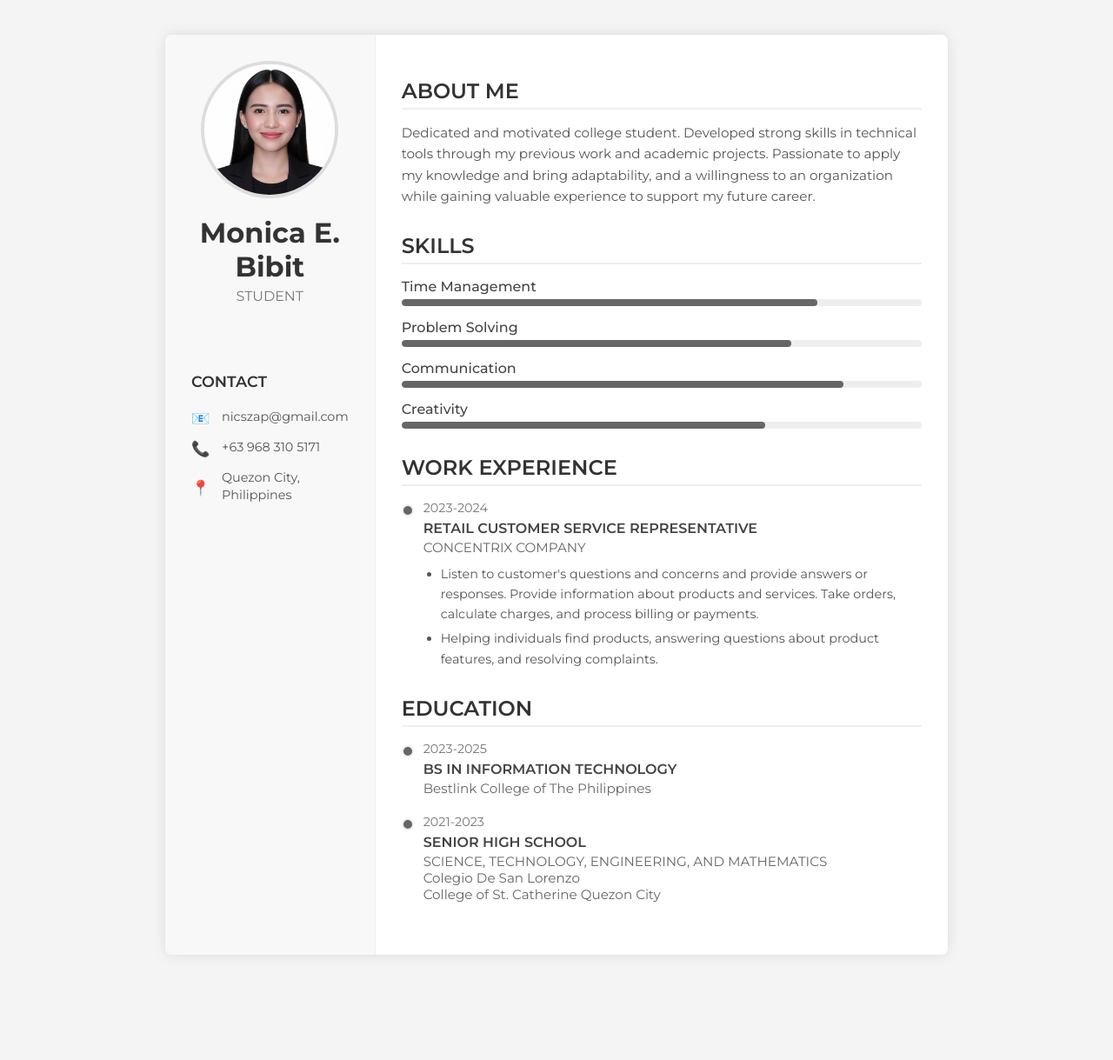
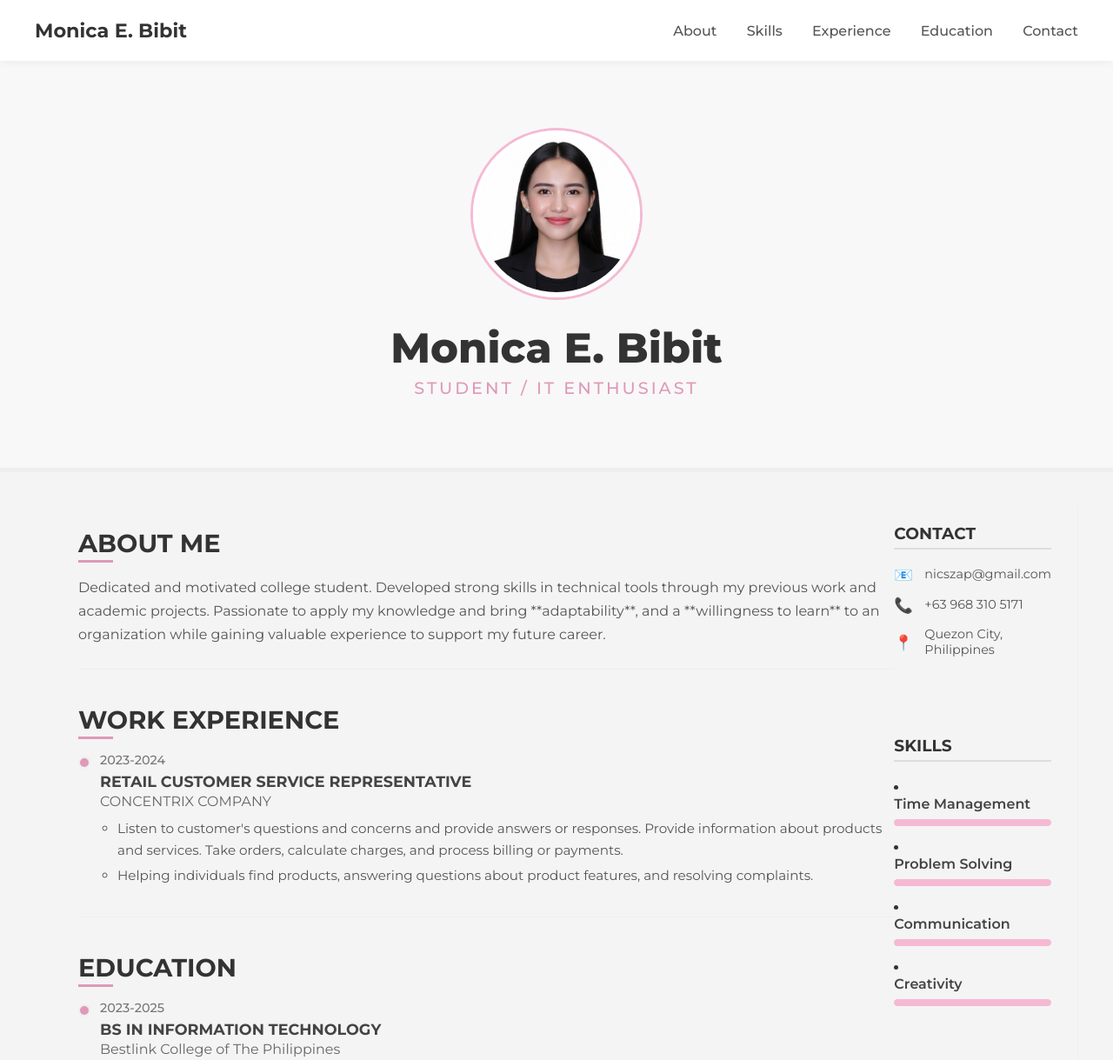
Before and after one commit to MonicaBibit/22017-WEB101-BIBIT, a plain HTML site: page index.html in a window 1280 px wide. Shown: the top 1219 px of the page at 87% size. Before the commit the page ends 1138 px from the top, so only its background shows below. Drawn offline with Linux system fonts and the light colour scheme.

Commit message:
Update index.html

```diff
--- a/index.html
+++ b/index.html
@@ -3,86 +3,135 @@
 <head>
     <meta charset="UTF-8">
     <meta name="viewport" content="width=device-width, initial-scale=1.0">
-    <title>Monica E. Bibit - Web Profile</title>
-    <link href="https://fonts.googleapis.com/css2?family=Montserrat:wght@300;400;500;600;700&display=swap" rel="stylesheet">
+    <title>Monica E. Bibit - Web Portfolio</title>
+    <link href="https://fonts.googleapis.com/css2?family=Montserrat:wght@300;400;500;600;700;800&display=swap" rel="stylesheet">
     <style>
-        /* General Reset and Base Styles */
+        /* BASE & LAYOUT STYLES */
+        :root {
+            --primary-dark: #333;
+            --primary-light: #f8f8f8;
+            --accent-pink: #f5b9d3; /* Soft, muted light pink */
+            --accent-dark-pink: #e099b8; /* Slightly darker pink for contrast/hover */
+            --text-color: #555;
+            --header-height: 70px;
+        }
+
         body {
             font-family: 'Montserrat', sans-serif;
             margin: 0;
             padding: 0;
-            background-color: #f4f4f4; /* A light background, close to the image's border */
-            color: #333;
-            min-height: 100vh;
+            background-color: #f4f4f4;
+            color: var(--primary-dark);
+            scroll-behavior: smooth;
+        }
+
+        /* HEADER / NAVIGATION */
+        .site-header {
+            width: 100%;
+            height: var(--header-height);
+            background-color: #fff;
+            box-shadow: 0 2px 10px rgba(0, 0, 0, 0.05);
+            position: sticky;
+            top: 0;
+            z-index: 1000;
             display: flex;
             justify-content: center;
-            align-items: flex-start; /* Align to start to prevent vertical centering */
+            align-items: center;
         }
 
-        /* Main Container for the Profile Content */
-        .profile-wrapper {
-            width: 900px; /* Fixed width as per the original CV image */
-            height: fit-content; /* Adjust height based on content */
+        .nav-content {
+            width: 100%;
+            max-width: 1200px;
+            padding: 0 30px;
             display: flex;
-            box-shadow: 0 0 15px rgba(0, 0, 0, 0.1); /* Subtle shadow like the CV */
-            margin: 40px auto; /* Centered with top/bottom margin */
-            border-radius: 8px; /* Slightly rounded corners */
-            overflow: hidden;
-            background-color: #fff; /* Overall white background, left panel will override */
+            justify-content: space-between;
+            align-items: center;
         }
 
-        /* Left Sidebar/Panel (Personal Info/Contact) */
-        .left-panel {
-            width: 35%; /* Fixed width as per the original CV image */
-            background-color: #f8f8f8; /* Light gray from the original CV */
-            padding: 30px;
-            color: #333; /* Darker text for readability */
+        .logo {
+            font-size: 1.4em;
+            font-weight: 700;
+            color: var(--primary-dark);
+            text-decoration: none;
+        }
+
+        .nav-links a {
+            color: var(--text-color);
+            text-decoration: none;
+            font-weight: 500;
+            margin-left: 30px;
+            transition: color 0.3s;
+        }
+
+        .nav-links a:hover {
+            color: var(--accent-dark-pink); /* Use the darker pink for hover */
+        }
+
+        /* HERO SECTION (Combines profile pic and main title) */
+        .hero-section {
+            background-color: var(--primary-light);
+            padding: 80px 30px;
             text-align: center;
-            box-sizing: border-box;
-            display: flex;
-            flex-direction: column;
-            align-items: center;
-            border-right: 1px solid #eee; /* Divider line */
+            border-bottom: 5px solid #eee;
+        }
+
+        .hero-content {
+            max-width: 900px;
+            margin: 0 auto;
         }
 
         .profile-pic {
-            width: 150px; /* Size from original CV */
-            height: 150px;
+            width: 180px;
+            height: 180px;
             border-radius: 50%;
             object-fit: cover;
-            margin-bottom: 20px;
-            border: 4px solid #ddd; /* Softer border */
+            margin-bottom: 25px;
+            border: 6px solid #fff;
+            box-shadow: 0 0 0 3px var(--accent-pink); /* Pink accent ring */
         }
 
         .name {
-            font-size: 2em; /* Size from original CV */
-            font-weight: 700;
+            font-size: 3em;
+            font-weight: 800;
             margin-bottom: 5px;
-            color: #333;
+            color: var(--primary-dark);
         }
 
         .title {
-            font-size: 1em; /* Size from original CV */
-            font-weight: 400; /* Regular weight */
-            letter-spacing: normal;
-            text-transform: uppercase; /* Still uppercase */
-            color: #777;
+            font-size: 1.2em;
+            font-weight: 500;
+            letter-spacing: 3px;
+            text-transform: uppercase;
+            color: var(--accent-dark-pink); /* Use the darker pink here for better visibility */
+        }
+
+        /* MAIN CONTENT STRUCTURE */
+        .main-content {
+            display: flex;
+            width: 100%;
+            max-width: 1200px;
+            margin: 40px auto;
+            padding: 0 30px;
+        }
+
+        /* Left Side (Contact/Skills) */
+        .sidebar {
+            width: 300px;
+            padding: 0 30px 0 0;
+            border-right: 1px solid #eee;
+        }
+
+        .contact-info {
             margin-bottom: 40px;
         }
 
-        .contact-info {
-            width: 100%;
-            margin-top: 20px;
-            text-align: left;
-        }
-
         .contact-info h3 {
-            font-size: 1.1em;
-            font-weight: 600;
-            margin-bottom: 20px;
-            color: #333;
-            border-bottom: none; /* No border for contact header */
-            padding-bottom: 0;
+            font-size: 1.2em;
+            font-weight: 700;
+            margin-bottom: 15px;
+            color: var(--primary-dark);
+            border-bottom: 2px solid #ddd;
+            padding-bottom: 5px;
             text-transform: uppercase;
         }
 
@@ -91,142 +140,137 @@
             align-items: center;
             margin-bottom: 15px;
             font-size: 0.9em;
-            line-height: 1.4;
-            color: #555;
+            color: var(--text-color);
         }
 
         .contact-item .icon {
             width: 20px;
             height: 20px;
             margin-right: 15px;
-            color: #666; /* Darker icons */
+            color: var(--accent-dark-pink); /* Pink icons */
             font-size: 1.2em;
         }
 
-        /* Right Main Content Panel */
-        .right-panel {
+        /* Right Side (About/Experience/Education) */
+        .content-area {
             flex-grow: 1;
-            padding: 30px; /* Padding from original CV */
-            box-sizing: border-box;
-            background-color: #fff; /* Explicitly white for right panel */
+            padding-left: 50px;
         }
 
         .section {
-            margin-bottom: 30px; /* Spacing from original CV */
-            padding-bottom: 0; /* No padding */
-            border-bottom: none; /* No border for sections */
+            margin-bottom: 40px;
+            padding-bottom: 10px;
+            border-bottom: 1px solid #eee;
+        }
+
+        .section:last-child {
+            border-bottom: none;
         }
 
         .section-title {
-            font-size: 1.5em; /* Size from original CV */
-            font-weight: 600;
-            color: #333;
-            margin-bottom: 15px; /* Spacing from original CV */
+            font-size: 1.8em;
+            font-weight: 700;
+            color: var(--primary-dark);
+            margin-bottom: 20px;
             position: relative;
-            padding-bottom: 5px; /* For the subtle underline */
-            border-bottom: 2px solid #eee; /* Subtle underline as in CV */
         }
 
         .section-title::after {
-            content: none; /* Remove the accent line */
+            content: '';
+            position: absolute;
+            left: 0;
+            bottom: -5px;
+            width: 40px;
+            height: 3px;
+            background-color: var(--accent-dark-pink); /* Pink accent line */
         }
 
         .about-me-text {
-            line-height: 1.6; /* Line height from original CV */
-            color: #555;
-            font-size: 0.95em; /* Slightly smaller font */
+            line-height: 1.7;
+            color: var(--text-color);
+            font-size: 1em;
         }
 
-        /* Skills Section Styling */
-        .skills-list {
-            list-style: none;
-            padding: 0;
-            display: block; /* Revert to block layout */
-            gap: 0;
+        /* SKILLS STYLING */
+        .skills-container {
+            margin-top: 20px;
         }
 
         .skill-item {
-            margin-bottom: 15px; /* Spacing from original CV */
+            margin-bottom: 15px;
         }
 
         .skill-name {
-            font-weight: 500;
+            font-weight: 600;
             color: #444;
-            margin-bottom: 5px;
+            margin-bottom: 8px;
             display: block;
         }
 
         .skill-bar-container {
-            background-color: #eee; /* Lighter gray for empty part */
+            background-color: #eee;
             border-radius: 5px;
-            height: 8px; /* Height from original CV */
+            height: 8px;
             overflow: hidden;
         }
 
         .skill-bar {
-            background-color: #666; /* Darker gray for filled part */
+            background-color: var(--accent-pink); /* Soft pink fill */
             height: 100%;
             border-radius: 5px;
             transition: width 0.8s ease-in-out;
         }
 
-        /* Skill bar widths based on visual estimation */
-        .skill-bar.time { width: 80%; }
-        .skill-bar.problem { width: 75%; }
-        .skill-bar.communication { width: 85%; }
-        .skill-bar.creativity { width: 70%; }
-
-        /* Experience and Education Styling */
+        /* EXPERIENCE & EDUCATION STYLING */
         .education-list, .work-experience-list {
             list-style: none;
             padding: 0;
         }
 
         .education-item, .experience-item {
-            margin-bottom: 20px; /* Spacing from original CV */
-            padding-left: 25px; /* Indent for bullet */
+            margin-bottom: 25px;
+            padding-left: 25px;
             position: relative;
         }
 
         .experience-item::before, .education-item::before {
-            content: ''; /* Remove emoji bullet */
+            content: '';
             position: absolute;
             left: 0;
-            top: 5px; /* Align with text */
+            top: 5px;
             width: 10px;
             height: 10px;
-            background-color: #666; /* Dark gray dot */
+            background-color: var(--accent-dark-pink); /* Pink bullet point */
             border-radius: 50%;
-            border: 2px solid #eee; /* Light border around dot */
+            border: 2px solid #eee;
         }
 
         .experience-date, .education-date {
             font-size: 0.9em;
-            font-weight: 400; /* Regular weight */
+            font-weight: 500;
             color: #777;
             margin-bottom: 5px;
             display: block;
         }
 
         .experience-title, .education-degree {
-            font-weight: 600;
+            font-weight: 700;
             color: #444;
             margin-bottom: 3px;
-            font-size: 1em;
+            font-size: 1.1em;
         }
 
         .experience-company, .education-school {
             color: #666;
-            font-size: 0.95em;
-            margin-bottom: 0; /* No extra margin */
+            font-size: 1em;
+            margin-bottom: 10px;
         }
 
         .experience-description {
             margin-top: 10px;
-            color: #555;
-            font-size: 0.9em;
+            color: var(--text-color);
+            font-size: 0.95em;
             padding-left: 20px;
-            list-style-type: disc; /* Explicit disc bullets */
         }
 
         .experience-description li {
@@ -234,40 +278,134 @@
             line-height: 1.6;
         }
 
-        /* Responsive Adjustments (Optional, but removed the full-width behavior) */
-        @media (max-width: 900px) {
-            .profile-wrapper {
-                width: 100%; /* Allow full width on small screens */
+        /* FOOTER */
+        .site-footer {
+            background-color: var(--primary-dark);
+            color: #ccc;
+            padding: 20px 0;
+            text-align: center;
+            font-size: 0.9em;
+            margin-top: 40px;
+        }
+
+        .site-footer a {
+            color: var(--accent-pink); /* Pink link in footer */
+            text-decoration: none;
+            font-weight: 500;
+            margin: 0 10px;
+        }
+
+        /* RESPONSIVE DESIGN */
+        @media (max-width: 992px) {
+            .main-content {
                 flex-direction: column;
-                margin: 0; /* No margin on small screens */
-                border-radius: 0;
-                box-shadow: none;
+                padding: 0 20px;
+                margin-top: 20px;
             }
-            .left-panel {
+            .sidebar {
                 width: 100%;
-                padding: 30px;
-                border-right: none; /* No border on stacked layout */
-                border-bottom: 1px solid #eee; /* Add bottom border */
+                padding: 0;
+                border-right: none;
+                border-bottom: 1px solid #eee;
+                order: 2; /* Move sidebar below main content on mobile */
             }
-            .right-panel {
-                padding: 30px 20px;
+            .content-area {
+                padding-left: 0;
+                order: 1; /* Move main content to the top */
+                margin-bottom: 30px;
             }
-            .skills-list {
-                grid-template-columns: 1fr; /* Single column on smaller screens */
+            .nav-content {
+                padding: 0 20px;
+            }
+            .hero-section {
+                padding: 60px 20px;
+            }
+            .name {
+                font-size: 2.5em;
+            }
+        }
+
+        @media (max-width: 600px) {
+            .nav-links {
+                display: none; /* Hide nav links on very small screens, keep it simple */
+            }
+            .logo {
+                width: 100%;
+                text-align: center;
             }
         }
     </style>
 </head>
 <body>
-    <div class="profile-wrapper">
-        <div class="left-panel">
-            <img src="nica.jpg" alt=""Monica E. Bibit" class="profile-pic">
+    <header class="site-header">
+        <div class="nav-content">
+            <a href="#home" class="logo">Monica E. Bibit</a>
+            <nav class="nav-links">
+                <a href="#about">About</a>
+                <a href="#skills">Skills</a>
+                <a href="#experience">Experience</a>
+                <a href="#education">Education</a>
+                <a href="#contact">Contact</a>
+            </nav>
+        </div>
+    </header>
 
+    <section class="hero-section" id="home">
+        <div class="hero-content">
+            <img src="nica.jpg" alt="Monica E. Bibit" class="profile-pic">
             <div class="name">Monica E. Bibit</div>
-            <div class="title">STUDENT</div>
+            <div class="title">STUDENT / IT ENTHUSIAST</div>
+        </div>
+    </section>
 
+    <div class="main-content">
+
+        <div class="content-area">
+
+            <div class="section" id="about">
+                <h2 class="section-title">ABOUT ME</h2>
+                <p class="about-me-text">Dedicated and motivated college student. Developed strong skills in technical tools through my previous work and academic projects. Passionate to apply my knowledge and bring **adaptability**, and a **willingness to learn** to an organization while gaining valuable experience to support my future career.</p>
+            </div>
+
+            <div class="section" id="experience">
+                <h2 class="section-title">WORK EXPERIENCE</h2>
+                <ul class="work-experience-list">
+                    <li class="experience-item">
+                        <span class="experience-date">2023-2024</span>
+                        <div class="experience-title">RETAIL CUSTOMER SERVICE REPRESENTATIVE</div>
+                        <div class="experience-company">CONCENTRIX COMPANY</div>
+                        <ul class="experience-description">
+                            <li>Listen to customer's questions and concerns and provide answers or responses. Provide information about products and services. Take orders, calculate charges, and process billing or payments.</li>
+                            <li>Helping individuals find products, answering questions about product features, and resolving complaints.</li>
+                        </ul>
+                    </li>
+                </ul>
+            </div>
+
+            <div class="section" id="education" style="border-bottom: none;">
+                <h2 class="section-title">EDUCATION</h2>
+                <ul class="education-list">
+                    <li class="education-item">
+                        <span class="education-date">2023-2025</span>
+                        <div class="education-degree">BS IN INFORMATION TECHNOLOGY</div>
+                        <div class="education-school">Bestlink College of The Philippines</div>
+                    </li>
+                    <li class="education-item">
+                        <span class="education-date">2021-2023</span>
+                        <div class="education-degree">SENIOR HIGH SCHOOL</div>
+                        <div class="education-school">SCIENCE, TECHNOLOGY, ENGINEERING, AND MATHEMATICS</div>
+                        <div class="education-school">Colegio De San Lorenzo / College of St. Catherine Quezon City</div>
+                    </li>
+                </ul>
+            </div>
+
+        </div>
+
+        <div class="sidebar">
+
+            <div class="section" id="contact" style="border-bottom: none;">
+                <h3 style="border-bottom: 2px solid #ddd; padding-bottom: 5px;">CONTACT</h3>
                 <div class="contact-info">
-                <h3>CONTACT</h3>
                     <div class="contact-item">
                         <span class="icon">📧</span>
                         <span>nicszap@gmail.com</span>
@@ -283,15 +421,9 @@
                 </div>
             </div>
 
-        <div class="right-panel">
-            <div class="section">
-                <h2 class="section-title">ABOUT ME</h2>
-                <p class="about-me-text">Dedicated and motivated college student. Developed strong skills in technical tools through my previous work and academic projects. Passionate to apply my knowledge and bring adaptability, and a willingness to an organization while gaining valuable experience to support my future career.</p>
-            </div>
-
-            <div class="section">
-                <h2 class="section-title">SKILLS</h2>
-                <ul class="skills-list">
+            <div class="section" id="skills" style="border-bottom: none;">
+                <h3 style="border-bottom: 2px solid #ddd; padding-bottom: 5px;">SKILLS</h3>
+                <div class="skills-container">
                     <li class="skill-item">
                         <span class="skill-name">Time Management</span>
                         <div class="skill-bar-container"><div class="skill-bar time"></div></div>
@@ -308,42 +440,15 @@
                         <span class="skill-name">Creativity</span>
                         <div class="skill-bar-container"><div class="skill-bar creativity"></div></div>
                     </li>
-                </ul>
+                </div>
             </div>
 
-            <div class="section">
-                <h2 class="section-title">WORK EXPERIENCE</h2>
-                <ul class="work-experience-list">
-                    <li class="experience-item">
-                        <span class="experience-date">2023-2024</span>
-                        <div class="experience-title">RETAIL CUSTOMER SERVICE REPRESENTATIVE</div>
-                        <div class="experience-company">CONCENTRIX COMPANY</div>
-                        <ul class="experience-description">
-                            <li>Listen to customer's questions and concerns and provide answers or responses. Provide information about products and services. Take orders, calculate charges, and process billing or payments.</li>
-                            <li>Helping individuals find products, answering questions about product features, and resolving complaints.</li>
-                        </ul>
-                    </li>
-                </ul>
+        </div>
     </div>
 
-            <div class="section" style="border-bottom: none;">
-                <h2 class="section-title">EDUCATION</h2>
-                <ul class="education-list">
-                    <li class="education-item">
-                        <span class="education-date">2023-2025</span>
-                        <div class="education-degree">BS IN INFORMATION TECHNOLOGY</div>
-                        <div class="education-school">Bestlink College of The Philippines</div>
-                    </li>
-                    <li class="education-item">
-                        <span class="education-date">2021-2023</span>
-                        <div class="education-degree">SENIOR HIGH SCHOOL</div>
-                        <div class="education-school">SCIENCE, TECHNOLOGY, ENGINEERING, AND MATHEMATICS</div>
-                        <div class="education-school">Colegio De San Lorenzo</div>
-                        <div class="education-school">College of St. Catherine Quezon City</div>
-                    </li>
-                </ul>
-            </div>
-        </div>
-    </div>
+    <footer class="site-footer">
+        &copy; 2025 Monica E. Bibit. All Rights Reserved. | <a href="#home">Back to Top</a>
+    </footer>
+
 </body>
 </html>
```
Lines whose indentation alone changed are shown as unchanged.
